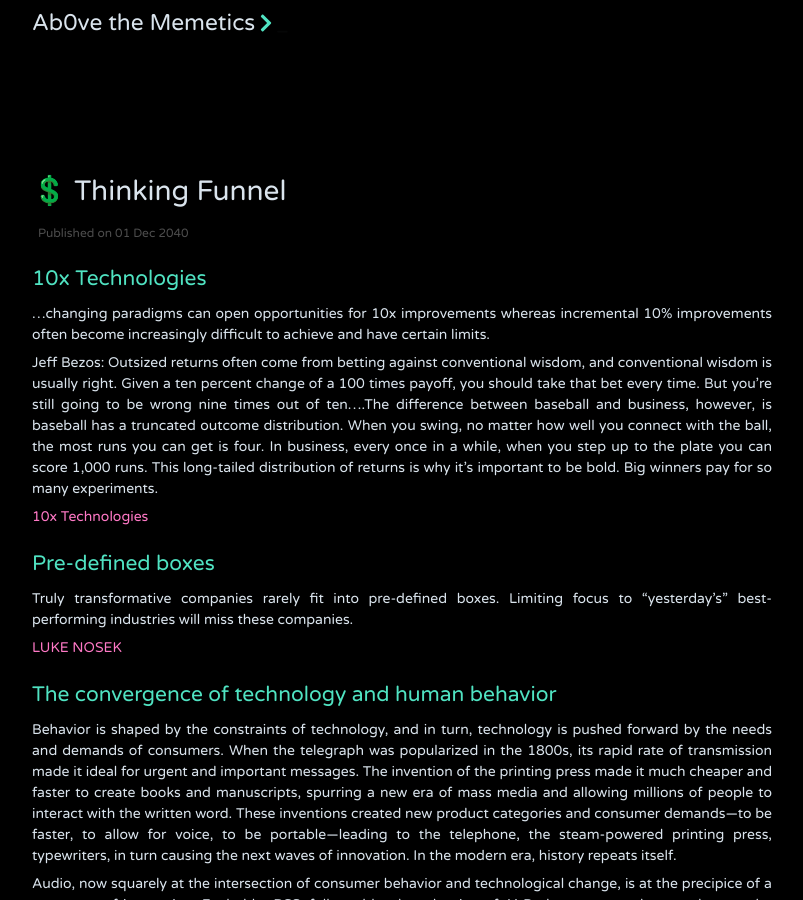
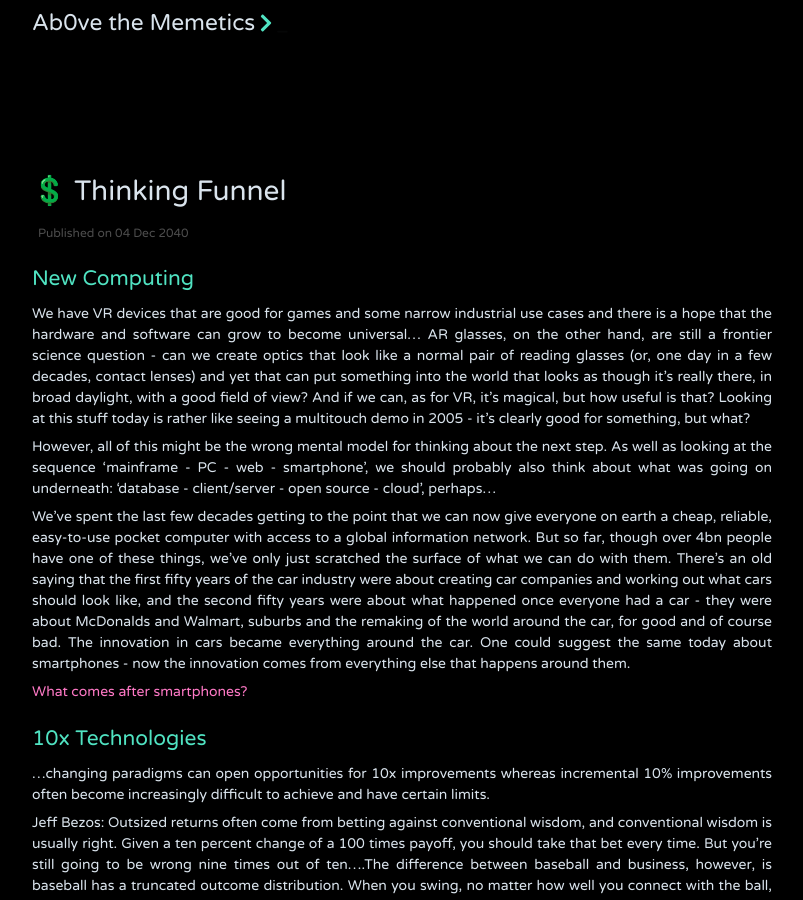
Before and after one commit to jithendrabsy/thoughts, a Jekyll site: the page built from _posts/2040-12-04-thinking.md, in a window 1280 px wide and 900 px high. Shown: the whole window, without its empty margins (238-1041 px from the left). Built offline with Jekyll 4.4.1, drawn with Linux system fonts in a browser that asks for light colours; nearby versions of some CDN libraries.

Commit message:
Update T

```diff
--- a/_posts/2040-12-01-thinking.md
+++ b/_posts/2040-12-04-thinking.md
@@ -4,6 +4,16 @@ title:  "💲 Thinking Funnel"
 description:
 tags: Creation
 ---
+
+## New Computing
+
+We have VR devices that are good for games and some narrow industrial use cases and there is a hope that the hardware and software can grow to become universal... AR glasses, on the other hand, are still a frontier science question - can we create optics that look like a normal pair of reading glasses (or, one day in a few decades, contact lenses) and yet that can put something into the world that looks as though it’s really there, in broad daylight, with a good field of view? And if we can, as for VR, it’s magical, but how useful is that? Looking at this stuff today is rather like seeing a multitouch demo in 2005 - it’s clearly good for something, but what?
+
+However, all of this might be the wrong mental model for thinking about the next step. As well as looking at the sequence ‘mainframe - PC - web - smartphone’, we should probably also think about what was going on underneath: ‘database - client/server - open source - cloud’, perhaps...
+
+We’ve spent the last few decades getting to the point that we can now give everyone on earth a cheap, reliable, easy-to-use pocket computer with access to a global information network. But so far, though over 4bn people have one of these things, we’ve only just scratched the surface of what we can do with them. There’s an old saying that the first fifty years of the car industry were about creating car companies and working out what cars should look like, and the second fifty years were about what happened once everyone had a car - they were about McDonalds and Walmart, suburbs and the remaking of the world around the car, for good and of course bad. The innovation in cars became everything around the car. One could suggest the same today about smartphones - now the innovation comes from everything else that happens around them.
+
+[What comes after smartphones?](https://www.ben-evans.com/benedictevans/2020/12/13/what-comes-after-smartphones)
 
 ## 10x Technologies
 
```
